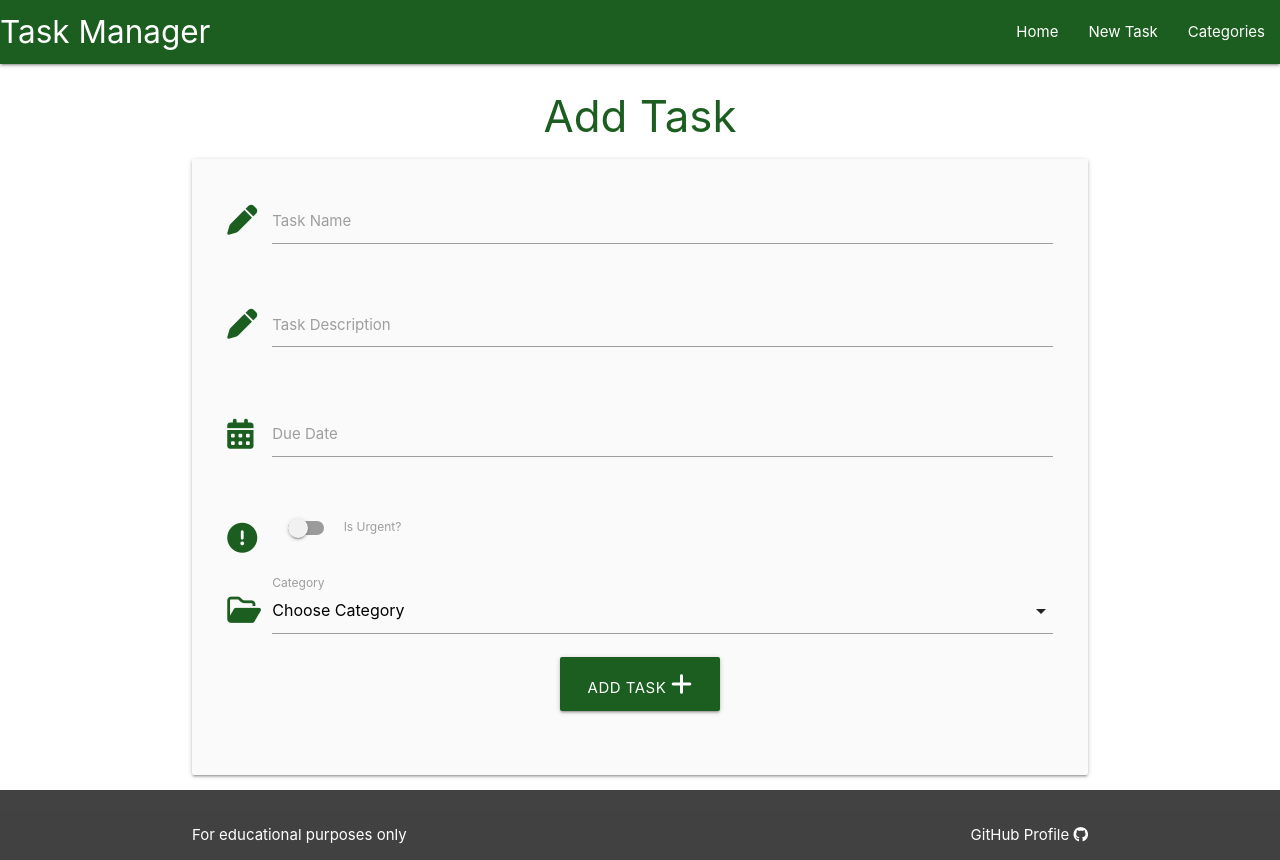
After one commit to andrewcannan/flask-sqlalchemy-task-manager, a Flask app: page /add_task in a window 1280 px wide. The commit adds this page. Run offline with Flask 3, Linux system fonts and the light colour scheme.

Commit message:
add add_task page, add functionality to add a task to task table in db

```diff
--- a/taskmanager/routes.py
+++ b/taskmanager/routes.py
@@ -40,3 +40,20 @@ def delete_category(category_id):
     db.session.delete(category)
     db.session.commit()
     return redirect(url_for("categories"))
+
+
+@app.route("/add_task", methods=["GET", "POST"])
+def add_task():
+    categories = list(Category.query.order_by(Category.category_name).all())
+    if request.method == "POST":
+        task = Task(
+            task_name=request.form.get("task_name"),
+            task_description=request.form.get("task_description"),
+            is_urgent=bool(True if request.form.get("is_urgent") else False),
+            due_date=request.form.get("due_date"),
+            category_id=request.form.get("category_id")
+        )
+        db.session.add(task)
+        db.session.commit()
+        return redirect(url_for("home"))
+    return render_template("add_task.html", categories=categories)
--- a/taskmanager/static/js/script.js
+++ b/taskmanager/static/js/script.js
@@ -2,4 +2,15 @@ document.addEventListener('DOMContentLoaded', function () {
     // sidenav initialization
     let sidenav = document.querySelectorAll('.sidenav');
     M.Sidenav.init(sidenav);
+
+    // datepicker intialization
+    let datepicker = document.querySelectorAll('.datepicker');
+    M.Datepicker.init(datepicker, {
+        format: "dd mmm, yyyy",
+        i18n: {done: "Select"}
+    });
+
+    // select iniatlization
+    let selects = document.querySelectorAll('select');
+    M.FormSelect.init(selects);
 });
--- /dev/null
+++ b/taskmanager/templates/add_task.html
@@ -0,0 +1,70 @@
+{% extends "base.html" %}
+{% block content %}
+
+<h3 class="green-text text-darken-4 center-align">Add Task</h3>
+
+<div class="row card-panel grey lighten-5">
+    <form class="col s12" method="POST" action="{{ url_for('add_task') }}">
+        <!-- task_name -->
+        <div class="row">
+            <div class="input-field col s12">
+                <i class="fa-solid fa-pen prefix green-text text-darken-4"></i>
+                <input id="task_name" name="task_name" minlength="3" maxlength="35" type="text" class="validate"
+                    required>
+                <label for="task_name">Task Name</label>
+            </div>
+        </div>
+        <!-- task_description -->
+        <div class="row">
+            <div class="input-field col s12">
+                <i class="fa-solid fa-pen prefix green-text text-darken-4"></i>
+                <textarea id="task_description" name="task_description" minlength="25" maxlength="200" type="text"
+                    class="validate materialize-textarea" required></textarea>
+                <label for="task_description">Task Description</label>
+            </div>
+        </div>
+        <!-- due_date -->
+        <div class="row">
+            <div class="input-field col s12">
+                <i class="fa-solid fa-calendar-days prefix green-text text-darken-4"></i>
+                <input id="due_date" name="due_date" type="text" class="datepicker validate" required>
+                <label for="due_date">Due Date</label>
+            </div>
+        </div>
+        <!-- is_urgent -->
+        <div class="row">
+            <div class="input-field col s12">
+                <div class="switch">
+                    <i class="fa-sharp fa-solid fa-circle-exclamation prefix green-text text-darken-4"></i>
+                    <label for="is_urgent">
+                        <input id="is_urgent" name="is_urgent" type="checkbox">
+                        <span class="lever"></span>
+                        Is Urgent?</label>
+                </div>
+            </div>
+        </div>
+        <!-- category -->
+        <div class="row">
+            <div class="input-field col s12">
+                <i class="fa-regular fa-folder-open prefix green-text text-darken-4"></i>
+                <select name="category_id" id="category_id" class="validate" required>
+                    <option value="" disabled selected>Choose Category</option>
+                    {% for category in categories %}
+                        <option value="{{ category.id }}">{{ category.category_name }}</option>
+                    {% endfor %}
+                </select>
+                <label for="category_id">Category</label>
+            </div>
+        <!-- submit button -->
+        <div class="row">
+            <div class="col s12 center-align">
+                <button class="btn-large green darken-4">
+                    Add Task <i class="fa-solid fa-plus"></i>
+                </button>
+            </div>
+        </div>
+    </form>
+</div>
+
+
+{% endblock %}
--- a/taskmanager/templates/base.html
+++ b/taskmanager/templates/base.html
@@ -23,7 +23,7 @@
                 <a href="#" data-target="mobile-demo" class="sidenav-trigger"><i class="fas fa-bars"></i></a>
                 <ul class="right hide-on-med-and-down">
                     <li><a href="{{ url_for('home') }}">Home</a></li>
-                    <li><a href="">New Task</a></li>
+                    <li><a href="{{ url_for('add_task') }}">New Task</a></li>
                     <li><a href="{{ url_for('categories') }}">Categories</a></li>
                 </ul>
             </div>
@@ -32,7 +32,7 @@
         <!-- Mobile Side Navbar -->
         <ul class="sidenav" id="mobile-demo">
             <li><a href="{{ url_for('home') }}">Home</a></li>
-            <li><a href="">New Task</a></li>
+            <li><a href="{{ url_for('add_task') }}">New Task</a></li>
             <li><a href="{{ url_for('categories') }}">Categories</a></li>
         </ul>
     </header>
```
Also changed, not shown: taskmanager/templates/tasks.html (+8 -0 lines).
